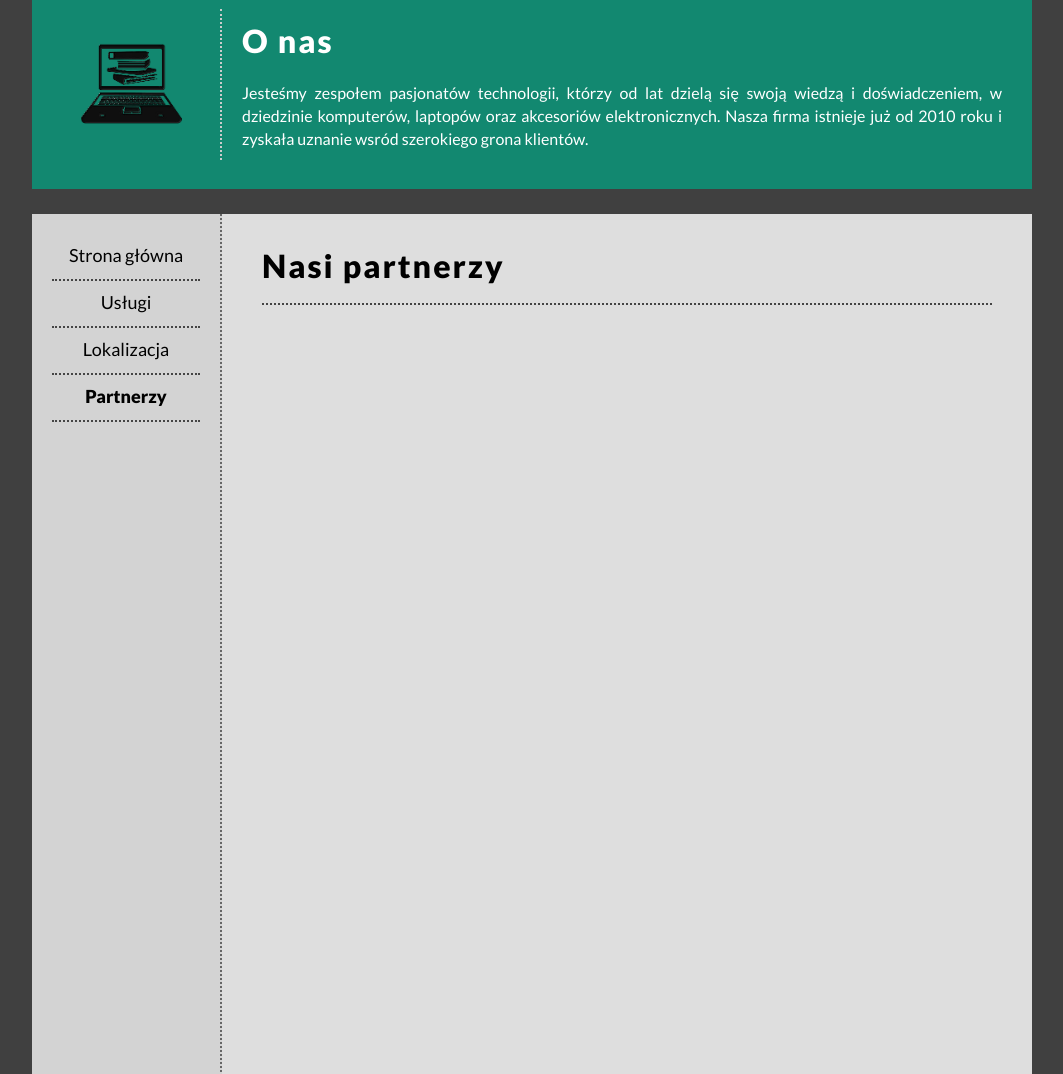
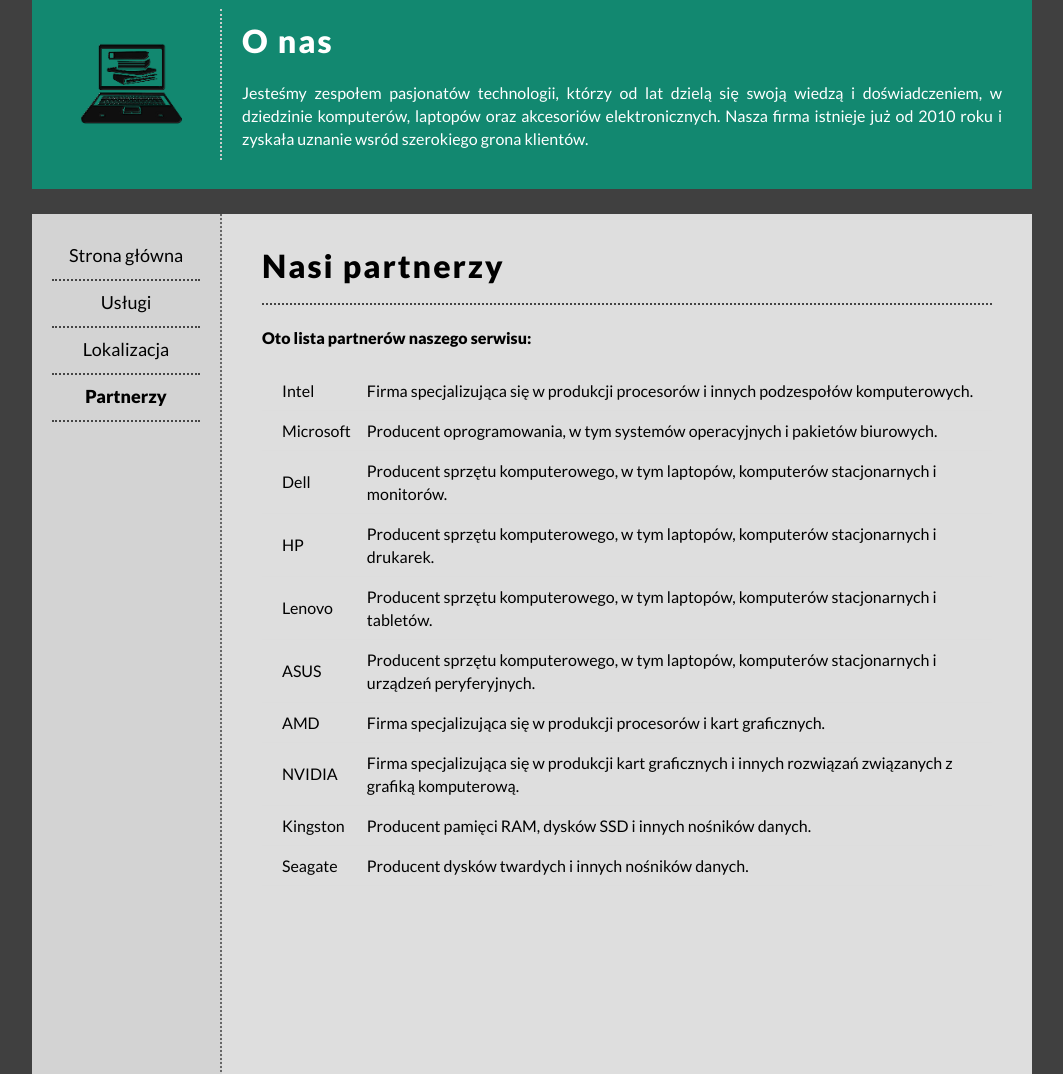
Before and after one commit to ZSET-Leszno/serwis-komputerowy, a PHP site: page /partnerzy.html in a window 1280 px wide. Shown: the part 178-1252 px from the top of the page, without its empty margins (108-1171 px from the left). Run offline with PHP 8.4, Linux system fonts and the light colour scheme.

Commit message:
Zaktualizowano stronę partnerów

```diff
--- a/partnerzy.html
+++ b/partnerzy.html
@@ -76,8 +76,80 @@
 
 			<div class="dottedline"></div>
 
+			<h4>Oto lista partnerów naszego serwisu:</h4>
 
+			<!-- <ul>
+				<li>
+					Microsoft - lider w dziedzinie oprogramowania, producent systemów operacyjnych Windows, pakietów biurowych Office i wielu innych rozwiązań.
+				</li>
 
+				<li>
+					Intel - światowy lider w dziedzinie produkcji procesorów i chipsetów, które są kluczowymi elementami komputerów i innych urządzeń elektronicznych.
+				</li>
+
+				<li>
+					HP - producent wysokiej jakości komputerów stacjonarnych, laptopów, drukarek i innych urządzeń peryferyjnych.
+				</li>
+
+				<li>
+					Cisco - producent sprzętu sieciowego, który oferuje rozwiązania sieciowe dla firm i instytucji, umożliwiające szybkie i bezpieczne przesyłanie danych.
+				</li>
+
+				<li>
+					Dell - producent komputerów i innych urządzeń elektronicznych, oferujący także usługi wsparcia technicznego i rozwiązań dla firm.
+				</li>
+
+				<li>
+					Lenovo - producent komputerów i urządzeń mobilnych, oferujący rozwiązania dla firm i instytucji, jak również dla użytkowników indywidualnych.
+				</li>
+			</ul> -->
+
+			<table id="partnerzy">
+				<!-- <tr>
+				  <th>Nazwa firmy</th>
+				  <th>Opis</th>
+				</tr> -->
+				<tr>
+				  <td>Intel</td>
+				  <td>Firma specjalizująca się w produkcji procesorów i innych podzespołów komputerowych.</td>
+				</tr>
+				<tr>
+				  <td>Microsoft</td>
+				  <td>Producent oprogramowania, w tym systemów operacyjnych i pakietów biurowych.</td>
+				</tr>
+				<tr>
+				  <td>Dell</td>
+				  <td>Producent sprzętu komputerowego, w tym laptopów, komputerów stacjonarnych i monitorów.</td>
+				</tr>
+				<tr>
+				  <td>HP</td>
+				  <td>Producent sprzętu komputerowego, w tym laptopów, komputerów stacjonarnych i drukarek.</td>
+				</tr>
+				<tr>
+				  <td>Lenovo</td>
+				  <td>Producent sprzętu komputerowego, w tym laptopów, komputerów stacjonarnych i tabletów.</td>
+				</tr>
+				<tr>
+				  <td>ASUS</td>
+				  <td>Producent sprzętu komputerowego, w tym laptopów, komputerów stacjonarnych i urządzeń peryferyjnych.</td>
+				</tr>
+				<tr>
+				  <td>AMD</td>
+				  <td>Firma specjalizująca się w produkcji procesorów i kart graficznych.</td>
+				</tr>
+				<tr>
+				  <td>NVIDIA</td>
+				  <td>Firma specjalizująca się w produkcji kart graficznych i innych rozwiązań związanych z grafiką komputerową.</td>
+				</tr>
+				<tr>
+				  <td>Kingston</td>
+				  <td>Producent pamięci RAM, dysków SSD i innych nośników danych.</td>
+				</tr>
+				<tr>
+				  <td>Seagate</td>
+				  <td>Producent dysków twardych i innych nośników danych.</td>
+				</tr>
+			  </table>
 		</div>
 
 		<div id="footer">
--- a/style.css
+++ b/style.css
@@ -180,16 +180,20 @@
 	background-color: #f5f5f5;
 }
 
-td:last-child::after
+#uslugi>tbody>tr>td:last-child::after
 {
 	content: " zł";
 }
 
-td:last-child
+#uslugi>tbody>tr>td:last-child
 {
 	text-align: center;
 }
 
+#partnerzy>tr>td:last-child
+{
+	text-align: right;
+}
 
 #menu>a
 {
--- a/uslugi.php
+++ b/uslugi.php
@@ -76,7 +76,7 @@
 
 			<div class="dottedline"></div>
 
-            <table>
+            <table id="uslugi">
                 <thead>
                   <tr>
                     <th>Usługa</th>
@@ -86,7 +86,7 @@
 
                 <tbody>
 				<?php
-					$link = mysqli_connect("localhost", "root", "", "pcexpress");
+					$link = mysqli_connect("localhost", "zset_wojcik", "Wojcik_123", "zset_wojcik");
 
 					if (!$link)
 					{
```
